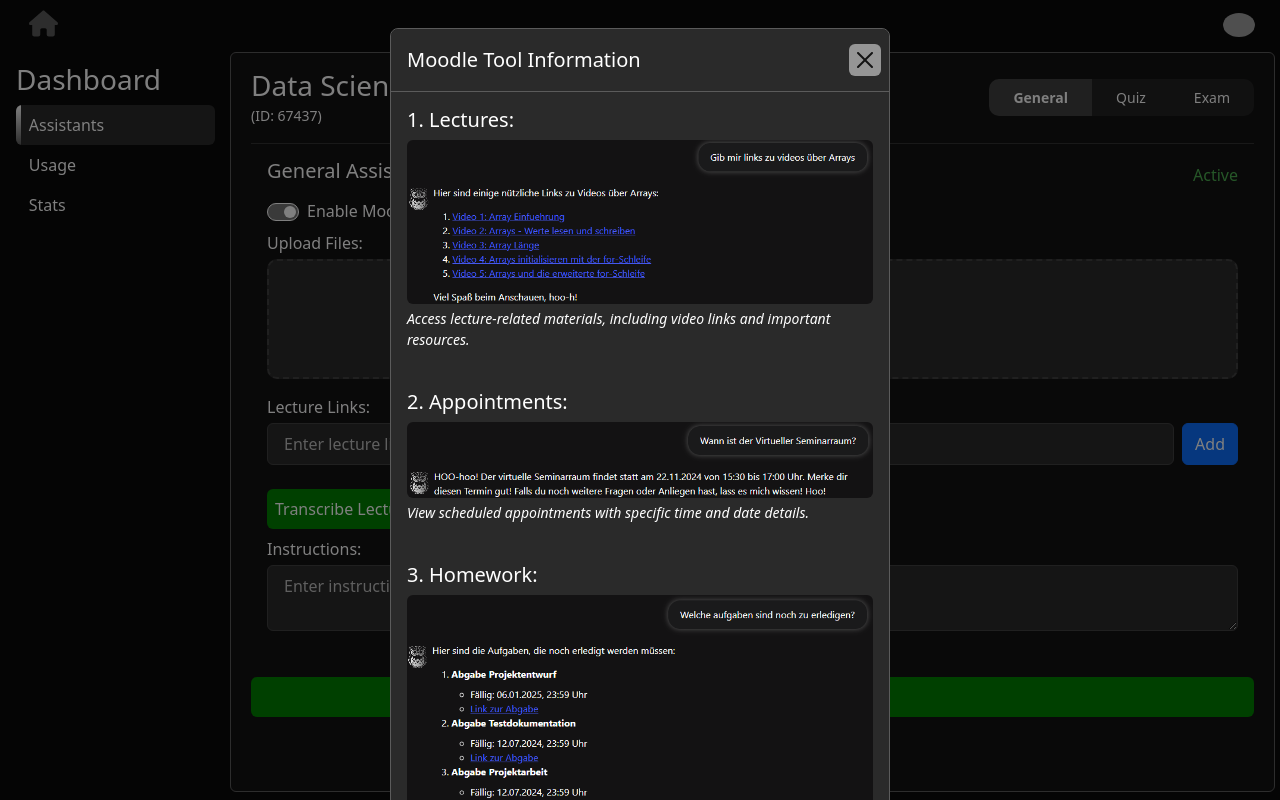
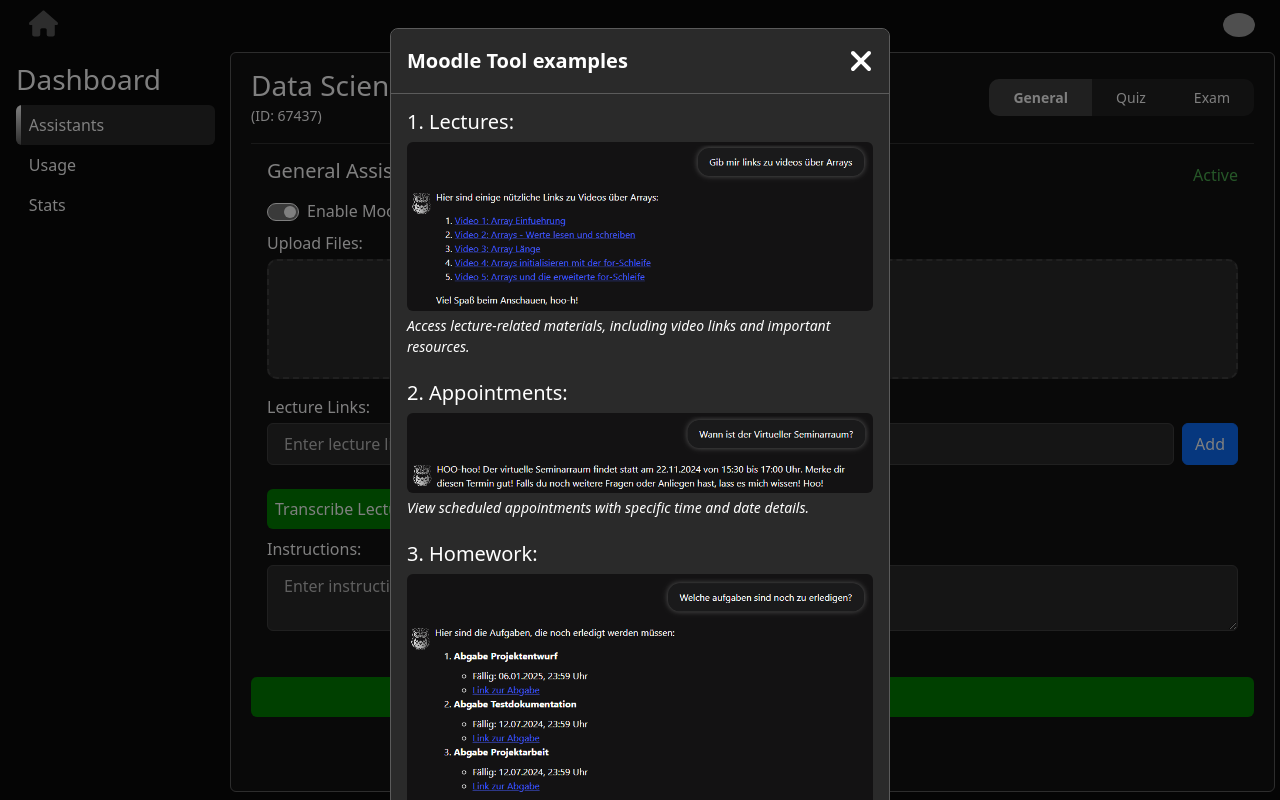
Before and after one commit to RealChoki/Owlie, a Vue app in the folder frontend/: page /courses/1 in a window 1280 px wide. Both pictures are taken after a click on the icon 465 px from the left and 211 px from the top of the page. Built offline with nearby package versions, Linux system fonts and the light colour scheme; grey boxes are pictures that could not be loaded.

Commit message:
modal completed!
Co-authored-by: RealChoki <RealChoki@users.noreply.github.com>

```diff
--- a/frontend/src/dashboard-components/AssistantDashboard.vue
+++ b/frontend/src/dashboard-components/AssistantDashboard.vue
@@ -82,7 +82,7 @@
           <label for="file" class="text-white mb-1">Upload Files:</label>
           <label
             for="file"
-            class="custome-file-upload"
+            class="custom-file-upload"
             @dragover.prevent="handleDragOver"
             @dragleave="handleDragLeave"
             @drop.prevent="handleFileDrop"
@@ -152,7 +152,13 @@
         <div class="mb-2">
           <label for="lecture-links" class="text-white mb-1">Lecture Links:</label>
           <div class="d-flex">
-            <input id="lecture-links" type="text" v-model="newLectureLink" placeholder="Enter lecture link" class="w-100" />
+            <input
+              id="lecture-links"
+              type="text"
+              v-model="newLectureLink"
+              placeholder="Enter lecture link"
+              class="w-100"
+            />
             <button class="btn btn-primary ms-2" @click="addLectureLink">Add</button>
           </div>
           <div class="mt-2">
@@ -193,7 +199,7 @@
         <div class="mb-2">
           <label for="instructions" class="text-white mb-1">Instructions:</label>
           <textarea
-          id="instructions"
+            id="instructions"
             v-model="assistantModes[activeModeIndex].instructions"
             placeholder="Enter instructions for this assistant"
             class="w-100"
@@ -212,14 +218,23 @@
   <div class="modal fade" id="infoModal" tabindex="-1" aria-labelledby="infoModalLabel" aria-hidden="true">
     <div class="modal-dialog">
       <div class="modal-content">
-        <div class="modal-header">
-          <h5 class="modal-title" id="infoModalLabel">Moodle Tool Information</h5>
-          <button type="button" class="btn-close" data-bs-dismiss="modal" aria-label="Close"></button>
+        <div class="modal-header d-flex justify-content-between align-items-center">
+          <h5 class="modal-title" id="infoModalLabel"><b>Moodle Tool examples</b></h5>
+          <font-awesome-icon
+            class="fa-2x cursor-pointer text-white"
+            :icon="['fas', 'xmark']"
+            data-bs-dismiss="modal"
+            aria-label="Close"
+          />
         </div>
         <div class="modal-body">
           <h5>1. Lectures:</h5>
           <div @click="openOverlay('/assets/moodleSS/1.png')" class="zoomable-container">
-            <img src="/assets/moodleSS/1.png" alt="Lecture Information" class="img-fluid rounded mb-1 zoomable" />
+            <img
+              src="/assets/moodleSS/1.png"
+              alt="Lecture Information"
+              class="img-fluid rounded mb-1 zoomable custom-adjust-img"
+            />
           </div>
           <p class="small fst-italic">
             Access lecture-related materials, including video links and important resources.
@@ -228,14 +243,22 @@
 
           <h5>2. Appointments:</h5>
           <div @click="openOverlay('/assets/moodleSS/3.png')" class="zoomable-container">
-            <img src="/assets/moodleSS/3.png" alt="Lecture Information" class="img-fluid rounded mb-1 zoomable" />
+            <img
+              src="/assets/moodleSS/3.png"
+              alt="Lecture Information"
+              class="img-fluid rounded mb-1 zoomable custom-adjust-img"
+            />
           </div>
           <p class="small fst-italic">View scheduled appointments with specific time and date details.</p>
           <br />
 
           <h5>3. Homework:</h5>
           <div @click="openOverlay('/assets/moodleSS/4.png')" class="zoomable-container">
-            <img src="/assets/moodleSS/4.png" alt="Lecture Information" class="img-fluid rounded mb-1 zoomable" />
+            <img
+              src="/assets/moodleSS/4.png"
+              alt="Lecture Information"
+              class="img-fluid rounded mb-1 zoomable custom-adjust-img"
+            />
           </div>
           <p class="small fst-italic">Find upcoming homework assignments with due dates and direct links to Moodle.</p>
           <br />
@@ -243,7 +266,7 @@
 
         <!-- Overlay for Enlarged Image -->
         <div v-if="overlayImage" class="overlay" @click="closeOverlay">
-          <img :src="overlayImage" alt="Enlarged" class="enlarged-img" />
+          <img :src="overlayImage" alt="Enlarged" class="enlarged-img custom-adjust-img py-2" />
         </div>
       </div>
     </div>
@@ -255,10 +278,10 @@
 import * as bootstrap from 'bootstrap'
 import { FontAwesomeIcon } from '@fortawesome/vue-fontawesome'
 import { library } from '@fortawesome/fontawesome-svg-core'
-import { faPenToSquare, faSquareXmark, faCircleInfo } from '@fortawesome/free-solid-svg-icons'
+import { faPenToSquare, faSquareXmark, faXmark, faCircleInfo } from '@fortawesome/free-solid-svg-icons'
 import axios from 'axios'
 
-library.add(faPenToSquare, faSquareXmark, faCircleInfo)
+library.add(faPenToSquare, faSquareXmark, faXmark, faCircleInfo)
 
 // Assistant Modes Configuration
 // ---------------------------------
@@ -630,7 +653,7 @@
 }
 
 /* From Uiverse.io by csemszepp */
-.custome-file-upload {
+.custom-file-upload {
   height: 120px;
   width: 100%;
   display: flex;
@@ -646,33 +669,33 @@
   border-radius: 10px;
 }
 
-.custome-file-upload:hover,
-.custome-file-upload.drag-over {
+.custom-file-upload:hover,
+.custom-file-upload.drag-over {
   border-color: var(--color-gray-shadow);
 }
 
-.custome-file-upload .icon {
+.custom-file-upload .icon {
   display: flex;
   align-items: center;
   justify-content: center;
 }
 
-.custome-file-upload .icon svg {
+.custom-file-upload .icon svg {
   height: 50px;
 }
 
-.custome-file-upload .text {
+.custom-file-upload .text {
   display: flex;
   align-items: center;
   justify-content: center;
 }
 
-.custome-file-upload .text span {
+.custom-file-upload .text span {
   font-weight: 400;
   color: #e8e8e8;
 }
 
-.custome-file-upload input {
+.custom-file-upload input {
   display: none;
 }
 
@@ -750,6 +773,11 @@
 
 .modal-body {
   color: var(--color-white);
+  padding-bottom: 0;
+}
+
+.modal-body p {
+  margin-bottom: 0;
 }
 
 .modal-footer {
@@ -789,4 +817,9 @@
   max-height: 90%;
   border-radius: 10px;
 }
+
+.custom-adjust-img {
+  padding: 0.2em;
+  background-color: #131213;
+}
 </style>
```
